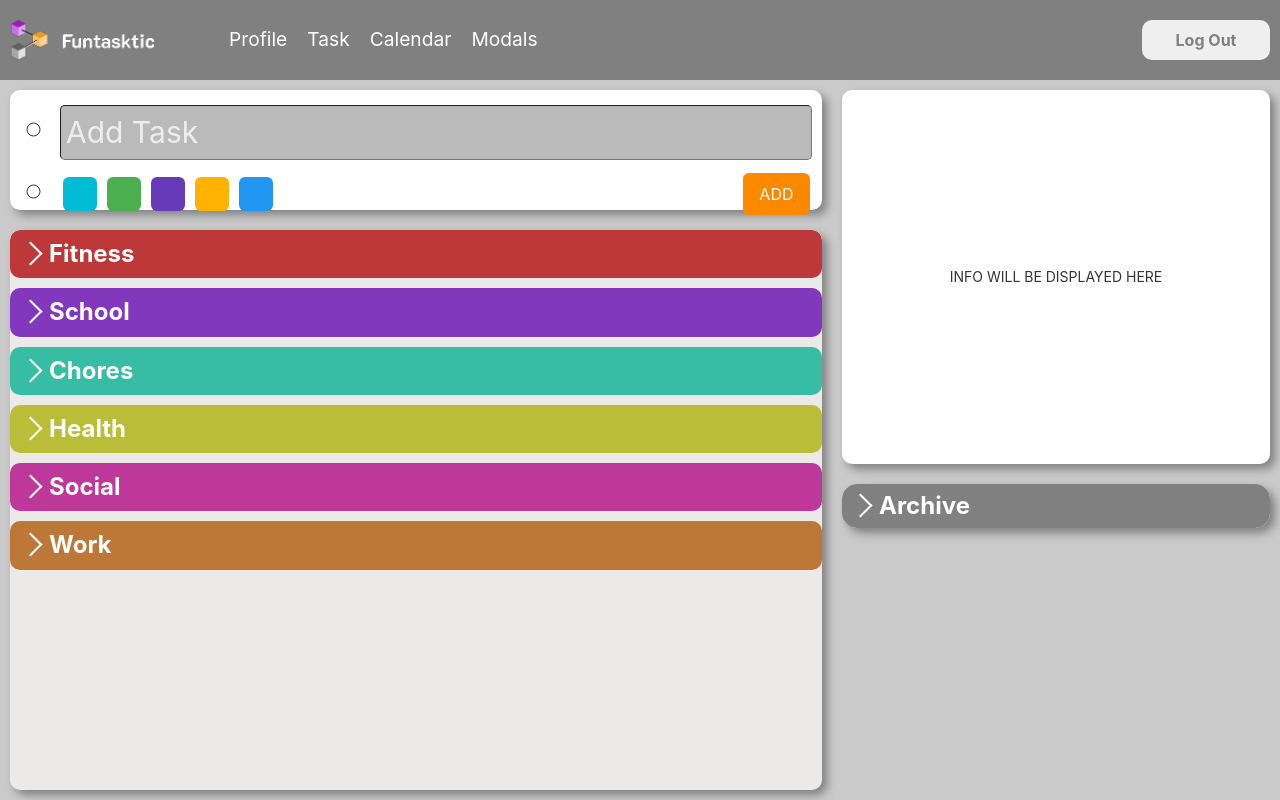
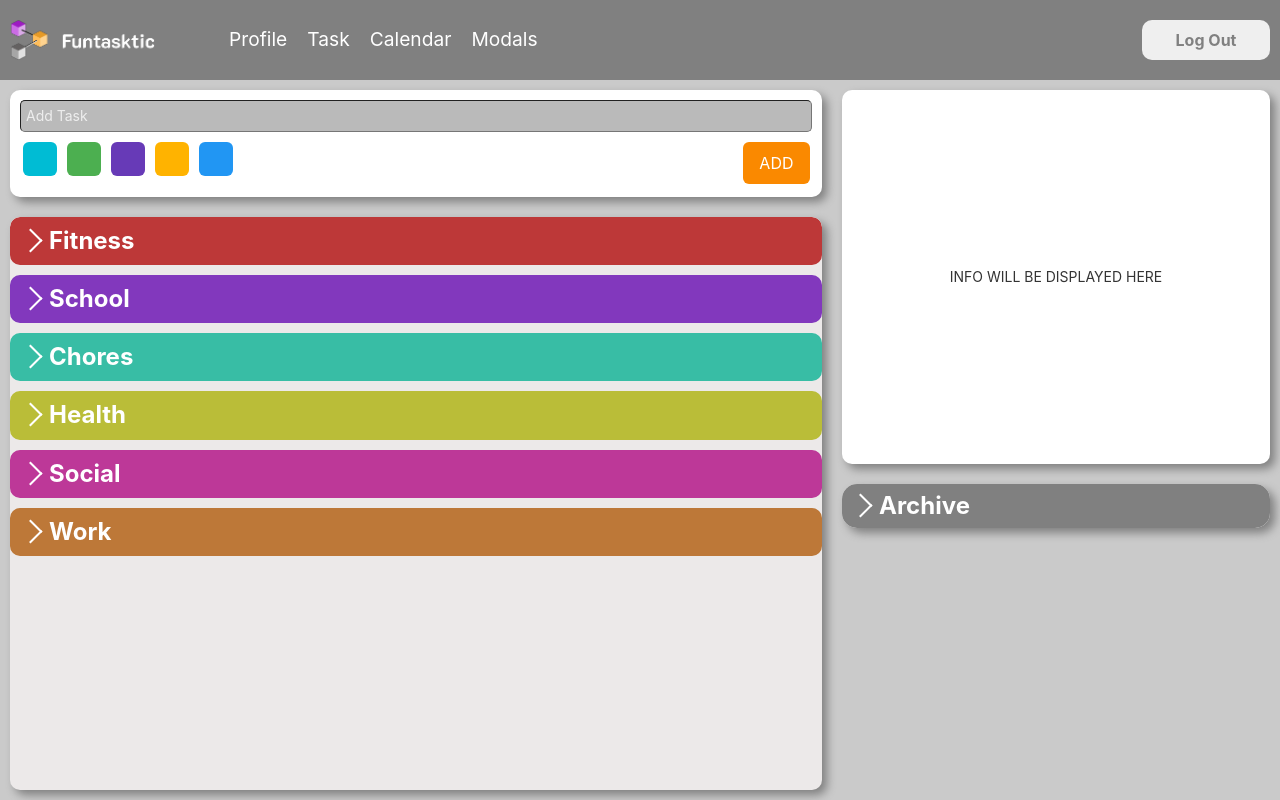
Before and after one commit to LanceChrysler/Funtasktic, a React (Create React App) app: page /u/task in a window 1280 px wide. Built offline with nearby package versions, Linux system fonts and the light colour scheme; some icons are missing.

Commit message:
Remove <ul> <li> for Task Page, Causing design error

```diff
--- a/src/pages/Task.js
+++ b/src/pages/Task.js
@@ -32,9 +32,7 @@ export default function Task() {
     <div className="TaskPage">
       <div className="LeftColumn">
         <div className="AddTaskForm">
-          <ul>
-            <li><input type="text" className="AddTask" placeholder="Add Task" /></li>
-            <li>
+        <input type="text" className="AddTask" placeholder="Add Task" />
         <div className="AddTaskButtons" style={{display: 'flex', flexDirection: 'row', justifyContent: 'space-between'}}>
             <div>
               <Whisper followCursor speaker={<Tooltip>Description</Tooltip>}>
@@ -65,8 +63,6 @@ export default function Task() {
               <Button appearance="primary" color="orange" size="lg" onClick={()=> setShowTASM(true)} >ADD</Button>
             </div>
           </div>
-            </li>
-          </ul>
         </div>
         <div className="TaskList">
           <Accordion className="TaskListContainer" allowMultipleExpanded allowZeroExpanded="true">
--- a/src/pages/pages.css
+++ b/src/pages/pages.css
@@ -496,25 +496,19 @@
 }
 
 .TaskPage .AddTaskForm {
-    height: 15vh;
+    padding: 10px;
     margin: 10px;
     background-color: white;
     border-radius: 10px;
     box-shadow: 5px 5px 10px gray;
 }
 
-.TaskPage .AddTaskForm ul {
-    margin: 10px 10px 10px 10px;
-    list-style-type: circle;
-    font-size: 40px;
-}
-
 .TaskPage .AddTaskForm input {
     width: stretch;
-    font-size: 30px;
     border-radius: 5px;
     border-width: 1px;
     padding: 5px;
+    margin-bottom: 10px;
     background-color: #00000045;
     color: white;
     display: flex;
@@ -535,7 +529,7 @@
 }
 
 .TaskPage .TaskList {
-    height: 85vh;
+    height: stretch;
     margin: 10px;
     background-color: #ECE9E9;
     border-radius: 15px;
```
Lines whose indentation alone changed are shown as unchanged.
